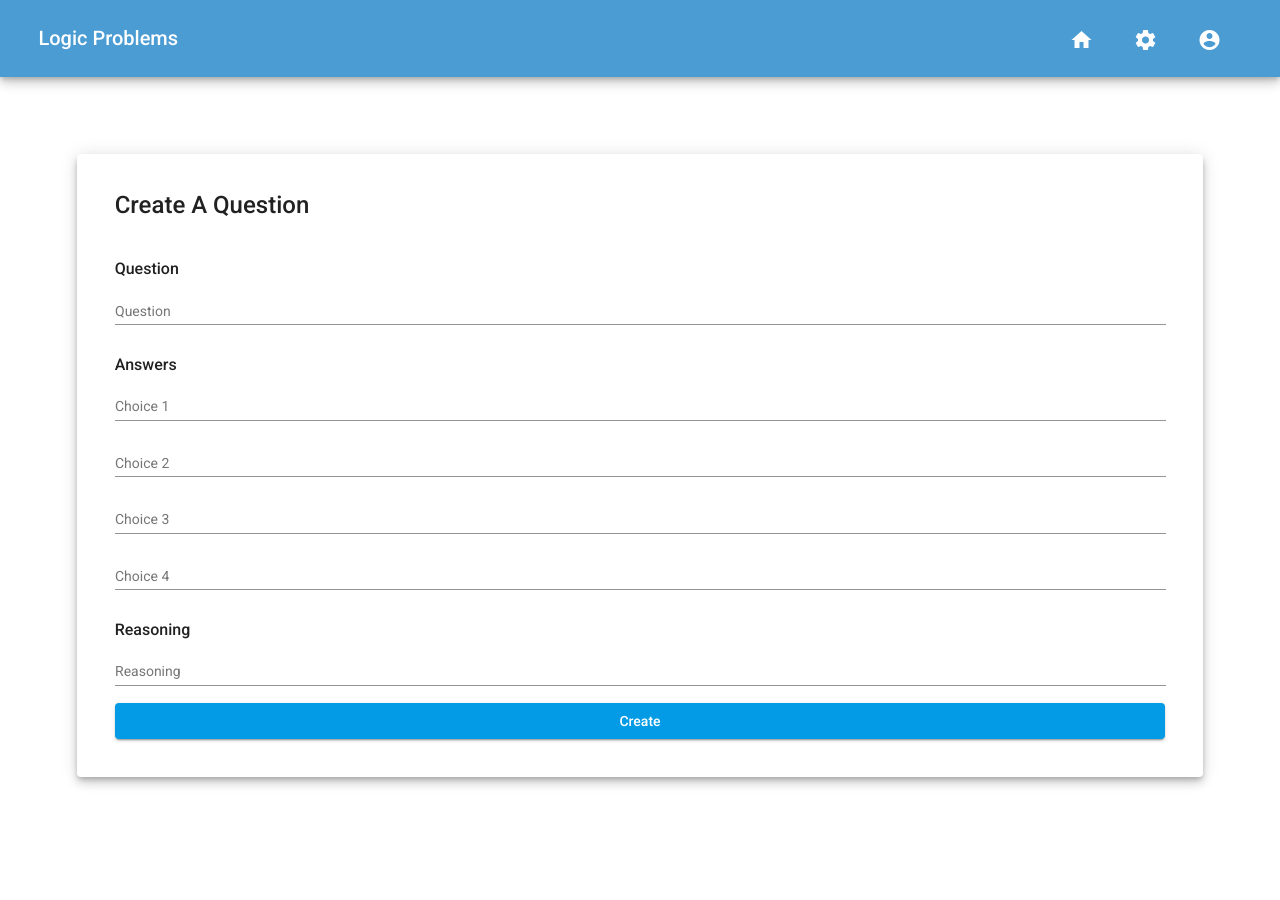
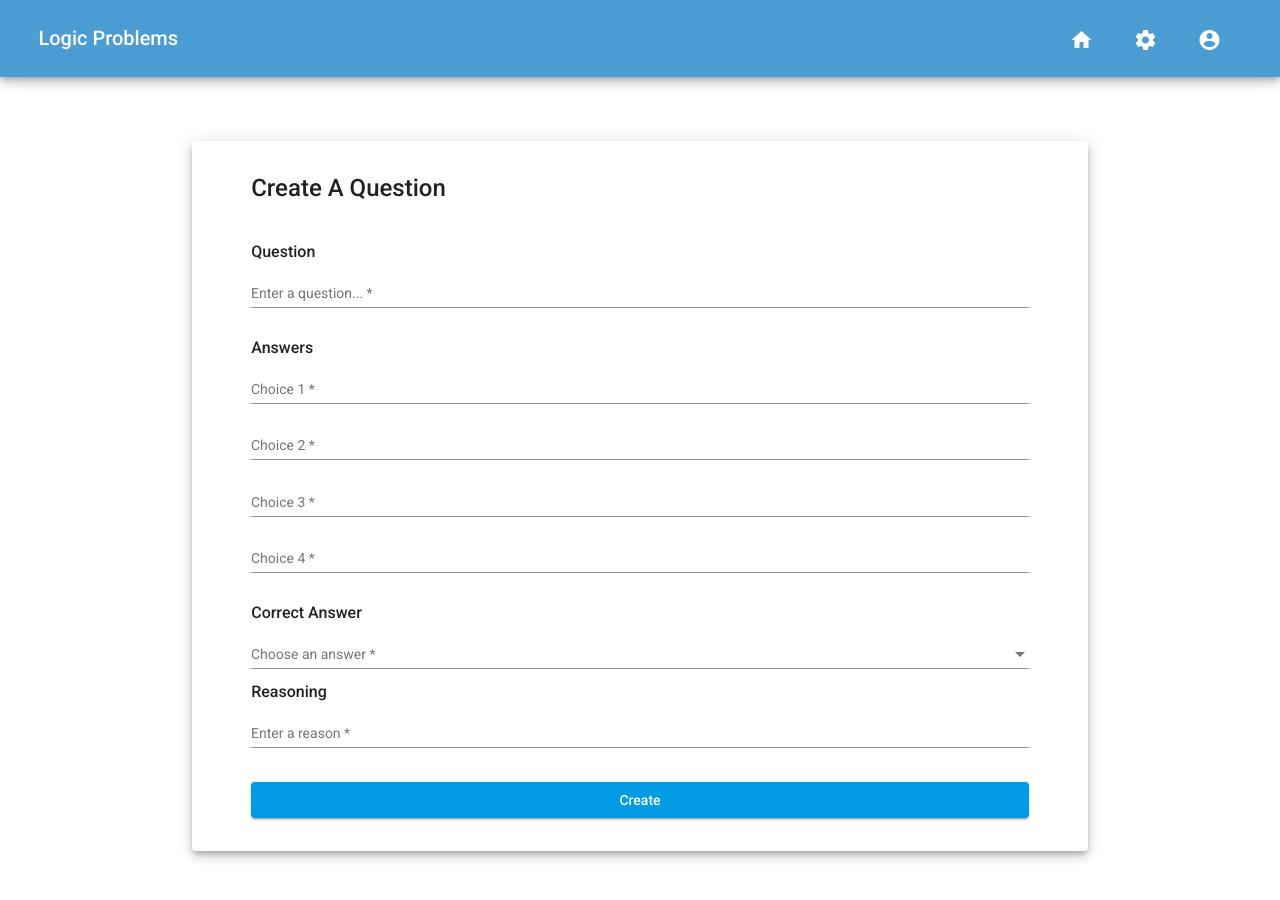
Before and after one commit to PranithKoppula7/logic_web_app, an Angular app: page /admin/create-question in a window 1280 px wide. Shown: the top 900 px of the page. Before the commit the page ends 854 px from the top, so only its background shows below. Built offline with nearby package versions, Linux system fonts and the light colour scheme; sample sign-in values are in the browser's storage.

Commit message:
almost done with create question; added backend api endpoint and front end design

```diff
--- a/src/app/components/admin/admin-dashboard/admin-dashboard.component.html
+++ b/src/app/components/admin/admin-dashboard/admin-dashboard.component.html
@@ -7,7 +7,9 @@
     </div>
 
     <div class="actions">
-        <a mat-raised-button routerLink="create-question">Create a question</a>
+        <a mat-raised-button routerLink="create-question"><span class="material-icons">
+            add
+            </span>Create a question</a>
         <a mat-raised-button>See previous questions</a>
         <a mat-raised-button>Get all users</a>
         <a mat-raised-button>Create a question</a>
--- a/src/app/components/admin/create-question/create-question.component.html
+++ b/src/app/components/admin/create-question/create-question.component.html
@@ -1,38 +1,45 @@
 <div class="container">
     <mat-card class="mat-elevation-z6">
+        <mat-spinner *ngIf="loading" class=""></mat-spinner>
         <mat-card-content class="wrapper">
             <mat-card-title>Create A Question</mat-card-title> <br><br>
-            <form class="question-form" fxLayoutAlign="stretch" fxLayout="column">
+            <form class="question-form" fxLayoutAlign="stretch" fxLayout="column" (submit)="onSubmit()">
                 <mat-card-title class="label">Question</mat-card-title>
-                <mat-form-field class="question">
-                    <mat-label>Question</mat-label>
-                    <input matInput name="question" placeholder="Enter a question...">
+                <mat-form-field class="question" required>
+                    <input matInput name="question" placeholder="Enter a question..." [(ngModel)]="question.question" name="question" required>
                 </mat-form-field><br>
                 <mat-card-title class="label">Answers</mat-card-title>
                 <mat-form-field class="answers">
-                    <mat-label>Choice 1</mat-label>
-                    <input matInput name="answer_choice_1" placeholder="Enter a Choice">
+                    <input matInput name="answer_choice_1" placeholder="Choice 1" [(ngModel)]="question.answers.choice_one" required>
                 </mat-form-field>
                 <mat-form-field class="answers">
-                    <mat-label>Choice 2</mat-label>
-                    <input matInput name="answer_choice_2" placeholder="Enter a Choice">
+                    <input matInput name="answer_choice_2" placeholder="Choice 2" [(ngModel)]="question.answers.choice_two" required>
                 </mat-form-field>
                 <mat-form-field class="answers">
-                    <mat-label>Choice 3</mat-label>
-                    <input matInput name="answer_choice_3" placeholder="Enter a Choice">
+                    <input matInput name="answer_choice_3" placeholder="Choice 3" [(ngModel)]="question.answers.choice_three" required>
                 </mat-form-field>
                 <mat-form-field class="answers">
-                    <mat-label>Choice 4</mat-label>
-                    <input matInput name="answer_choice_4" placeholder="Enter a Choice">
+                    <input matInput name="answer_choice_4" placeholder="Choice 4" [(ngModel)]="question.answers.choice_four" required>
                 </mat-form-field> <br>
+                <mat-card-title class="label">Correct Answer</mat-card-title>
+                <mat-form-field >
+                    <mat-label>Choose an answer</mat-label>
+                    <mat-select [(ngModel)]="question.correct_answer" name="correct" required>
+                      <mat-option [value]="1">1</mat-option>
+                      <mat-option [value]="2">2</mat-option>
+                      <mat-option [value]="3">3</mat-option>
+                      <mat-option [value]="4">4</mat-option>
+                    </mat-select>
+                  </mat-form-field>
                 <mat-card-title class="label">Reasoning</mat-card-title>
-                <mat-form-field class="answers">
-                        <mat-label>Reasoning</mat-label>
-                        <input matInput name="answer_choice_4" placeholder="Enter a reason">
-                    </mat-form-field>
+                <mat-form-field class="reasoning">
+                    <input matInput name="answer_choice_4" placeholder="Enter a reason" [(ngModel)]="question.reasoning" required>
+                </mat-form-field> <br>
+
                 <button mat-raised-button type="submit" color="primary">Create</button>
             </form>
         </mat-card-content>
+    </mat-card>
 
-    </mat-card>
+
 </div>
--- a/src/app/components/admin/create-question/create-question.component.scss
+++ b/src/app/components/admin/create-question/create-question.component.scss
@@ -1,10 +1,10 @@
 .container{
-    padding: 6%;
+    padding: 5% 15% 5% 15%;
 }
 
 .label {
     font-size: 1rem;
 }
 .wrapper {
-    padding: 2%;
+    padding: 2% 5% 2% 5%;
 }
--- a/src/app/components/admin/create-question/create-question.component.ts
+++ b/src/app/components/admin/create-question/create-question.component.ts
@@ -1,4 +1,9 @@
 import { Component, OnInit } from '@angular/core';
+import { MatSnackBar } from '@angular/material/snack-bar';
+
+import { Question } from 'src/app/shared/models/question';
+import { QuestionService } from 'src/app/shared/services/question.service';
+
 
 @Component({
   selector: 'app-create-question',
@@ -7,11 +12,51 @@ import { Component, OnInit } from '@angular/core';
 })
 export class CreateQuestionComponent implements OnInit {
 
+  loading: boolean = false;
+  question: Question = {
+    question: '',
+    answers: {
+      choice_one: '',
+      choice_two: '',
+      choice_three: '',
+      choice_four: ''
+    },
+    correct_answer: 0,
+    reasoning: ''
+  }
 
-  constructor() {
+  constructor(private snackbar: MatSnackBar, private questionService: QuestionService) {
+
   }
 
   ngOnInit(): void {
   }
 
+  onSubmit() {
+    this.loading = true;
+    if(this.question.question === ""
+      || this.question.answers.choice_one === ""
+      || this.question.answers.choice_two === ""
+      || this.question.answers.choice_three === ""
+      || this.question.answers.choice_four === ""
+      || this.question.correct_answer === 0
+      || this.question.reasoning === "") {
+        setTimeout(() => {
+          this.snackbar.open("Values are missing! Please fill in the fields", "", {
+            duration: 3000
+          });
+          this.loading = false;
+        }, 3000)
+
+    } else {
+      this.questionService.createQuestion(this.question).subscribe((res: any) => {
+        this.loading = false;
+        this.snackbar.open(res.message, "", {
+          duration: 3000
+        });
+      });
+    }
+
+  }
+
 }
--- a/src/app/components/login/login.component.html
+++ b/src/app/components/login/login.component.html
@@ -8,11 +8,11 @@
           <form class="login-form" fxLayoutAlign="stretch" fxLayout="column" (submit)="loginUser()">
             <mat-form-field class="email">
               <mat-label>Email</mat-label>
-              <input matInput type="email" [(ngModel)]="login_user.email" name="email">
+              <input matInput type="email" [(ngModel)]="login_user.email" name="email" required>
             </mat-form-field>
             <mat-form-field class="password">
               <mat-label>Password</mat-label>
-              <input matInput type="password" [(ngModel)]="login_user.password" name="password">
+              <input matInput type="password" [(ngModel)]="login_user.password" name="password" required>
             </mat-form-field>
             <button mat-raised-button type="submit" color="primary" >Login</button>
           </form >
@@ -25,27 +25,27 @@
               <form class="login-form" fxLayoutAlign="stretch" fxLayout="column" (submit)="createUser()">
                 <mat-form-field class="first-name" >
                   <mat-label>First Name</mat-label>
-                  <input matInput [(ngModel)]='registrationUser.firstName' name="firstName">
+                  <input matInput [(ngModel)]='registrationUser.firstName' name="firstName" required>
                 </mat-form-field>
 
                 <mat-form-field class="last-name">
                   <mat-label>Last Name</mat-label>
-                  <input matInput [(ngModel)]='registrationUser.lastName' name="lastName">
+                  <input matInput [(ngModel)]='registrationUser.lastName' name="lastName" required>
                 </mat-form-field>
 
                 <mat-form-field class="email">
                     <mat-label>Email</mat-label>
-                    <input matInput type="email" [(ngModel)]='registrationUser.email' name="email">
+                    <input matInput type="email" [(ngModel)]='registrationUser.email' name="email" required>
                 </mat-form-field>
 
                 <mat-form-field class="pid">
                   <mat-label>PID</mat-label>
-                  <input matInput [(ngModel)]='registrationUser.pid' name="pid">
+                  <input matInput [(ngModel)]='registrationUser.pid' name="pid" required>
                 </mat-form-field>
 
                 <mat-form-field class="password">
                   <mat-label>Password</mat-label>
-                  <input matInput type="password" [(ngModel)]='registrationUser.password' name="password">
+                  <input matInput type="password" [(ngModel)]='registrationUser.password' name="password" required>
                 </mat-form-field>
 
                   <button mat-raised-button type="submit" color="primary">Sign Up!</button>
--- a/src/app/shared/services/question.service.ts
+++ b/src/app/shared/services/question.service.ts
@@ -1,5 +1,6 @@
 import { Injectable } from '@angular/core';
 import { HttpClient } from '@angular/common/http';
+import { Question } from '../models/question';
 
 @Injectable({
   providedIn: 'root'
@@ -7,10 +8,15 @@ import { HttpClient } from '@angular/common/http';
 export class QuestionService {
 
   private todayquestionapi = "http://localhost:3000/api/questions/today-question";
+  private createquestion = "http://localhost:3000/api/questions/create-question";
 
   constructor(private http: HttpClient) { }
 
   getTodayQuestion() {
     return this.http.get(this.todayquestionapi);
   }
+
+  createQuestion(question: Question) {
+    return this.http.post(this.createquestion, question);
+  }
 }
```
Also changed, not shown: src/app/shared/third-party.module.ts (+9 -1 lines), 1 other file (tests, documents, lock files or other folders).
